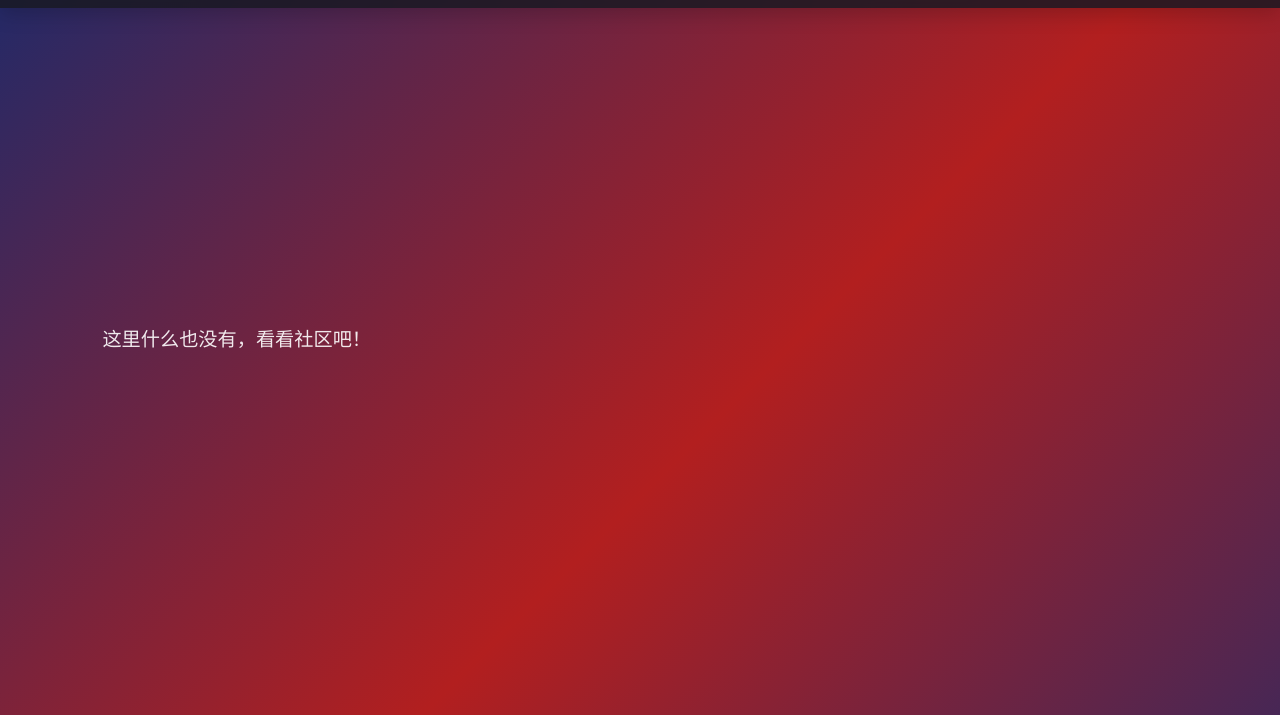
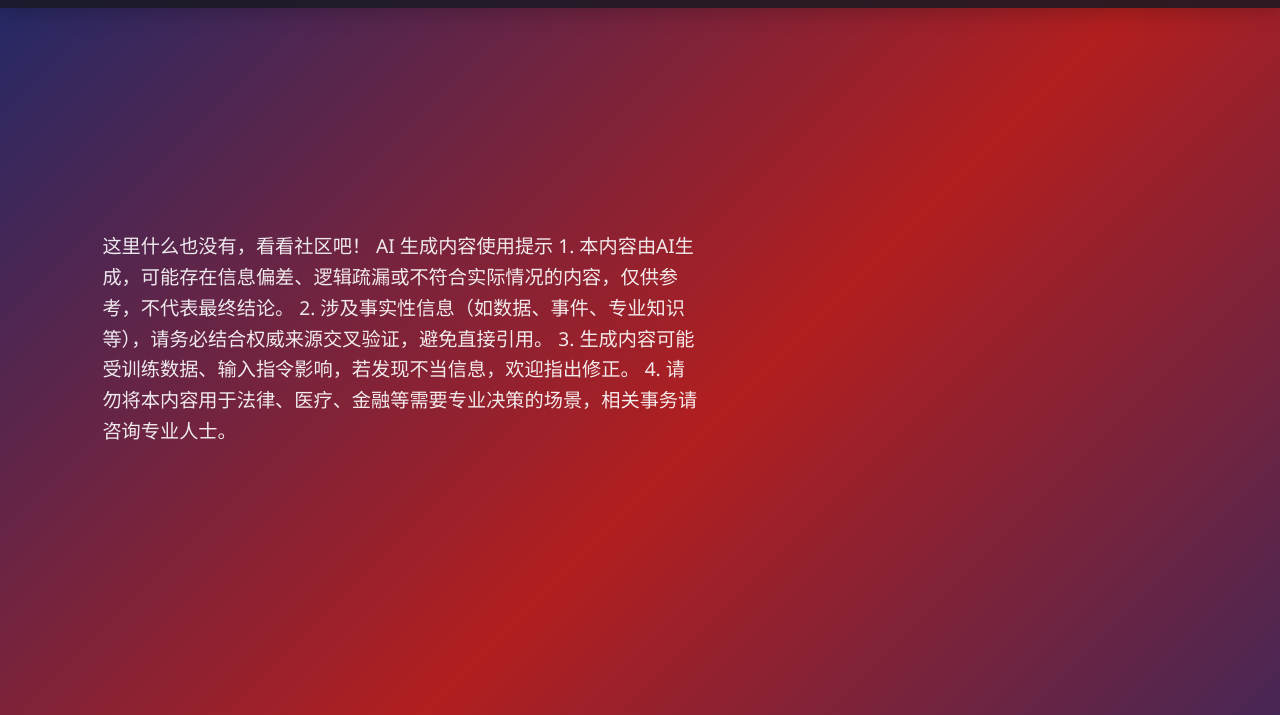
Before and after one commit to Roucrat/txlzizhi, a plain HTML site: page 1.html in a window 1280 px wide. Shown: the part 85-800 px from the top of the page. Drawn offline with Linux system fonts and the light colour scheme.

Commit message:
Update 1.html

```diff
--- a/1.html
+++ b/1.html
@@ -687,7 +687,17 @@
     <!-- 主体内容 -->
     <section class="hero">
         <div class="hero-content">
-            <p>这里什么也没有，看看社区吧！</p>
+            <p>这里什么也没有，看看社区吧！
+                AI 生成内容使用提示
+
+	1.	本内容由AI生成，可能存在信息偏差、逻辑疏漏或不符合实际情况的内容，仅供参考，不代表最终结论。
+
+	2.	涉及事实性信息（如数据、事件、专业知识等），请务必结合权威来源交叉验证，避免直接引用。
+
+	3.	生成内容可能受训练数据、输入指令影响，若发现不当信息，欢迎指出修正。
+
+	4.	请勿将本内容用于法律、医疗、金融等需要专业决策的场景，相关事务请咨询专业人士。
+            </p>
         </div>
     </section>
 
```
